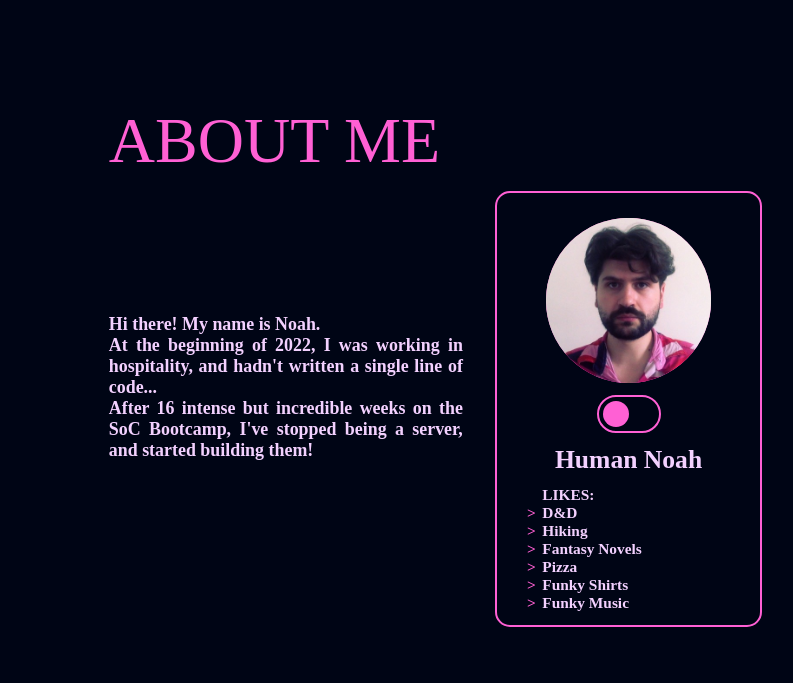
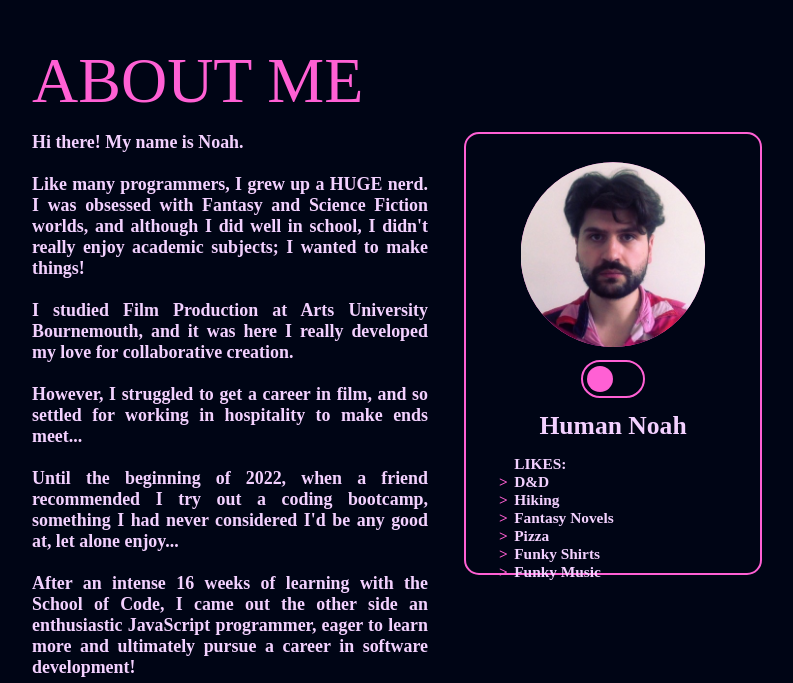
Before and after one commit to NoahAldhous/portfolio-page, a React (Create React App) app: page / in a window 1280 px wide. Shown: the part 1151-1834 px from the top of the page, without its empty margins (224-1017 px from the left). Built offline with nearby package versions, Linux system fonts and the light colour scheme; a web font is replaced by a local one.

Commit message:
rewrote text inside the about me page, adjusted the width of the about page component to accomodate more text.

```diff
--- a/src/components/Aboutmepage/Aboutmepage.css
+++ b/src/components/Aboutmepage/Aboutmepage.css
@@ -1,10 +1,9 @@
 .Aboutmepage{
-    width:85%;
+    width:95%;
     height: 100vh;
     min-height: 400px;
     background-color: none;
     margin-top: 45vh;
-    margin-left:10%;
     display: flex;
     flex-direction: column;
     justify-content: center;
@@ -29,7 +28,8 @@
     width: 60%;
     color: var(--secondary-color);
     /* border: 1px solid green; */
-    height: 90%;
+    min-height: 90%;
+    height: fit-content;
     padding-right: 5%;
     font-weight: bold;
 }
@@ -43,7 +43,7 @@
     border: 2px solid var(--primary-color);
     border-radius: 15px;
     padding: 2%;
-    /* height: 90%; */
+    height: 75%;
 }
 
 
--- a/src/components/Aboutmepage/Aboutmepage.js
+++ b/src/components/Aboutmepage/Aboutmepage.js
@@ -30,11 +30,26 @@ export default function Aboutmepage(){
         <section className= "Aboutme-container">
             <section className="Abouttext-container">
                 <p className="Abouttext">
-                    Hi there! My name is Noah. <br/>
-                    At the beginning of 2022, I was working in
-                    hospitality, and hadn't written a single line of code... <br/>
-                    After 16 intense but incredible weeks on the SoC Bootcamp,
-                    I've stopped being a server, and started building them!
+                    Hi there! My name is Noah.
+                    <br/>
+                    <br/>
+                    Like many programmers, I grew up a HUGE nerd.
+                    I was obsessed with Fantasy and Science Fiction worlds, and although I did well in school, I didn't really enjoy academic subjects;
+                    I wanted to make things!
+                    <br/>
+                    <br/>
+                    I studied Film Production at Arts University Bournemouth, and it was here I really developed my love for collaborative creation.
+                    <br/>
+                    <br/>
+                    However, I struggled to get a career in film, and so settled for working in hospitality to make ends meet...
+                    <br/>
+                    <br/>
+                    Until the beginning of 2022, when a friend recommended I try out a coding bootcamp, something I had never considered I'd be any
+                    good at, let alone enjoy...
+                    <br/>
+                    <br/>
+                    After an intense 16 weeks of learning with the School of Code, I came out the other side an enthusiastic JavaScript programmer, eager to learn more and ultimately
+                    pursue a career in software development!
                 </p>
             </section>
             <section className= "Profile-card">
```
